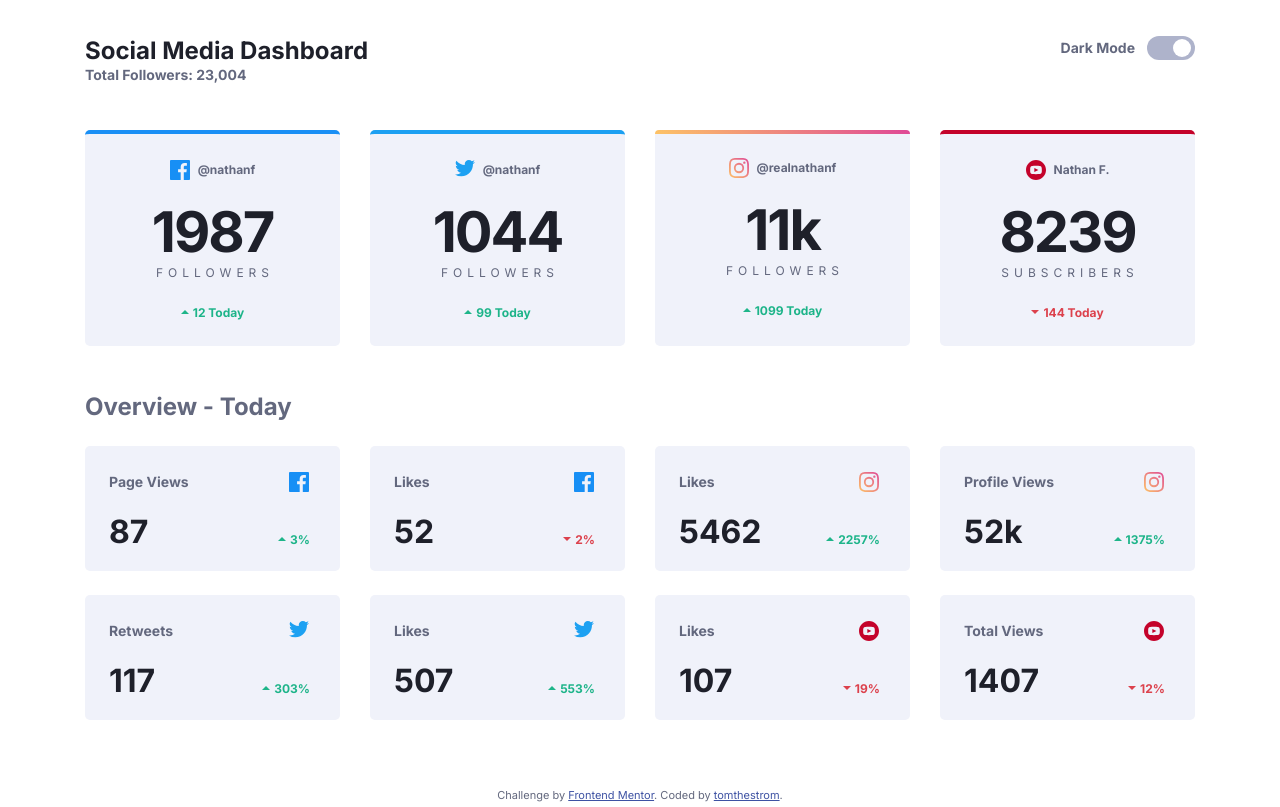
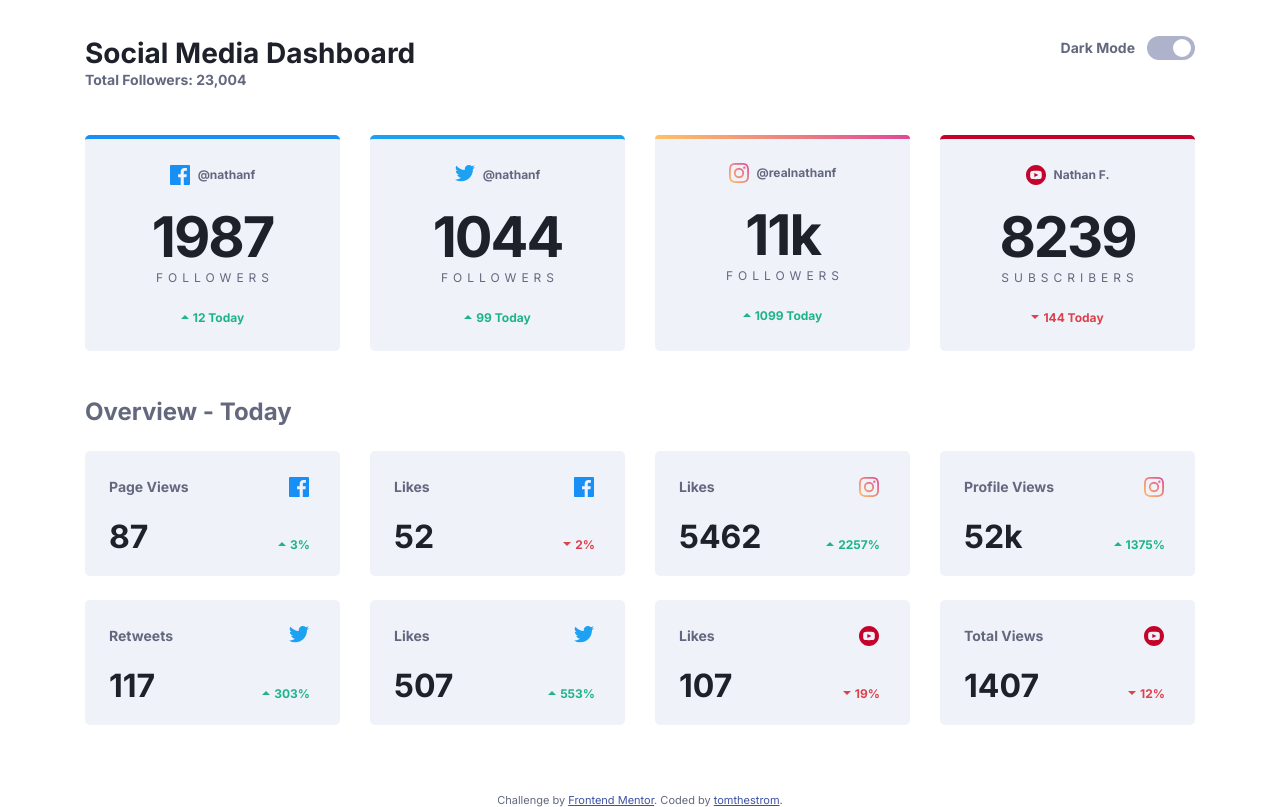
Before and after one commit to tomthestrom/fe-mentor-soc-m-dboard, a website: page index.html in a window 1280 px wide. Drawn offline with Linux system fonts and the light colour scheme.

Commit message:
heading primary size

```diff
--- a/scss/base/_typography.scss
+++ b/scss/base/_typography.scss
@@ -12,7 +12,7 @@ body {
 }
 
 .heading-primary {
-  font-size: 2.4rem;
+  font-size: 2.8rem;
   color: var(--color-font-secondary);
 }
 .heading-secondary {
```
Also changed, not shown: style.css.
